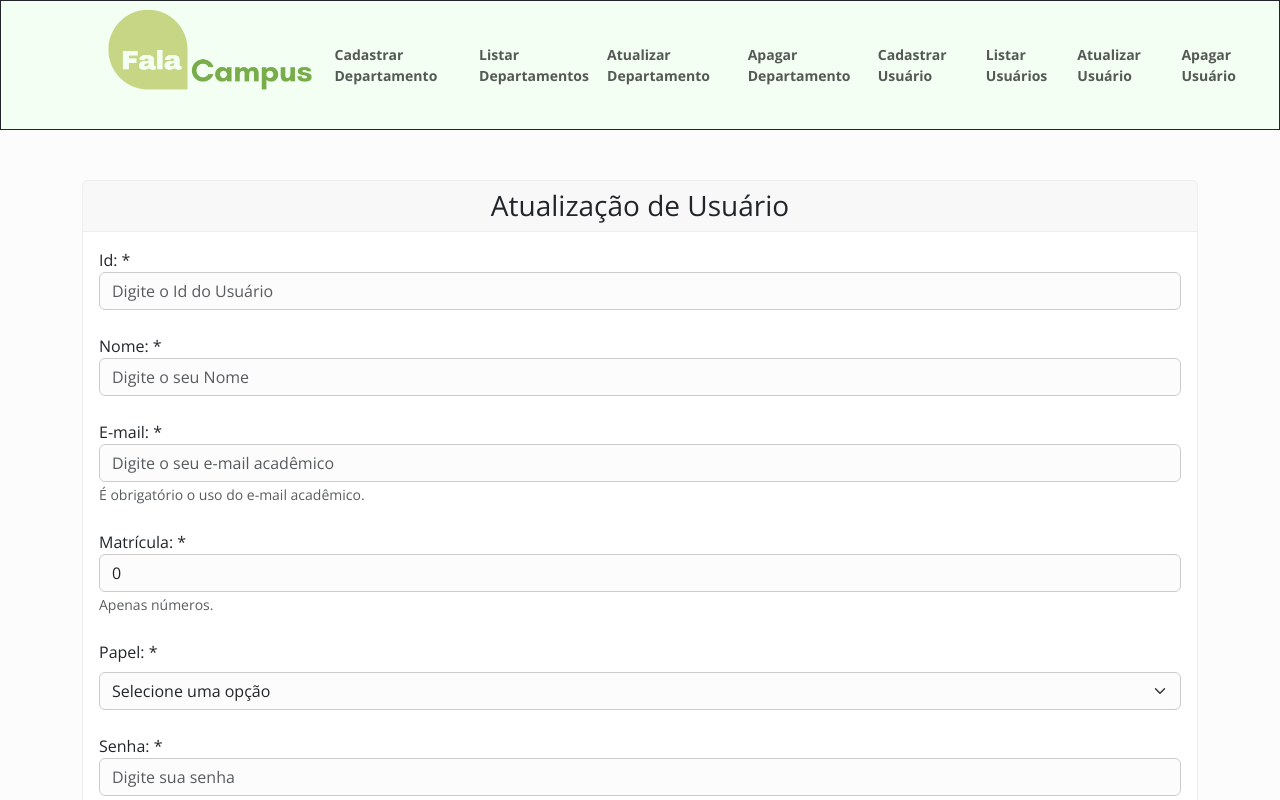
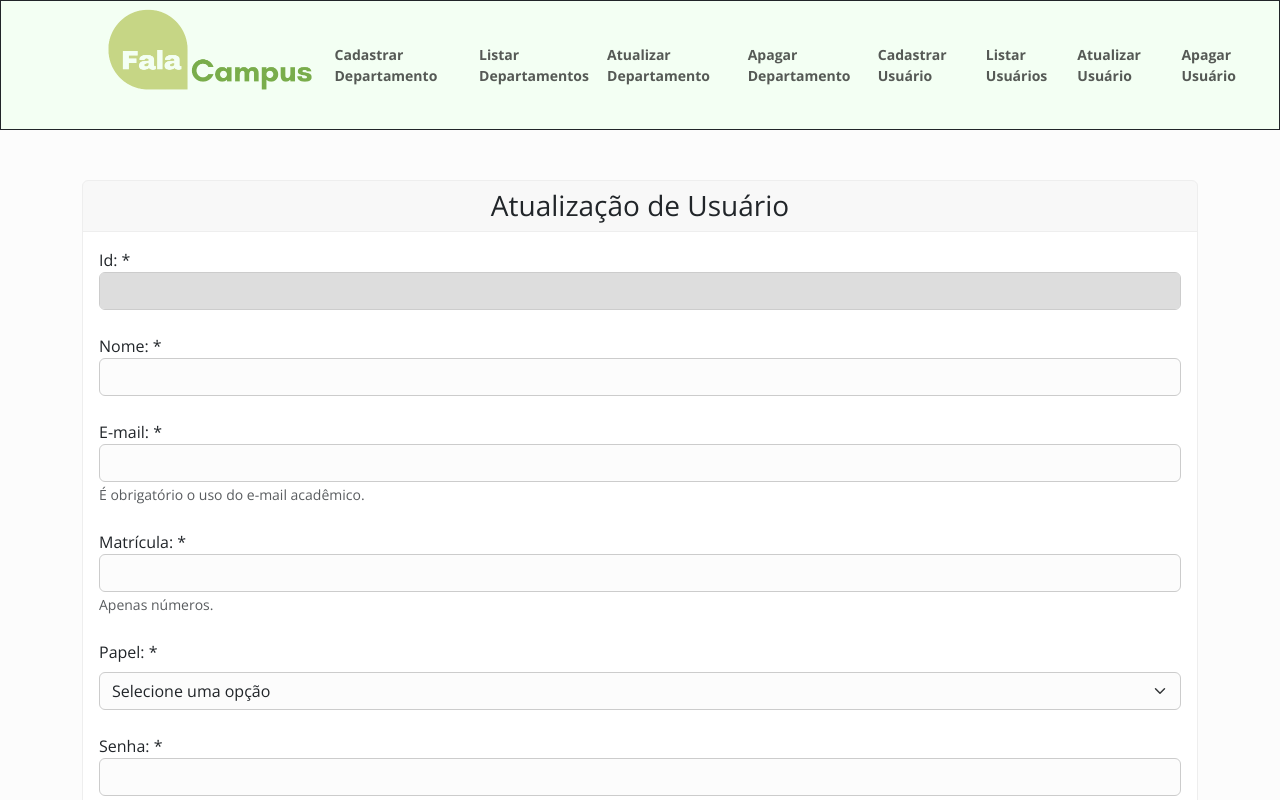
Before and after one commit to moreiranat/falacampus-frontend, a React (Create React App) app: page /UpdateUser/1 in a window 1280 px wide. Shown: the top 800 px of the page. Built offline with nearby package versions, Linux system fonts and the light colour scheme; no server answers.

Commit message:
Adding componentDidMount and componentWillUnmount and Retrieving data in browsing (incomplete)

```diff
--- a/src/components/FormGroup.js
+++ b/src/components/FormGroup.js
@@ -5,7 +5,7 @@ export default class FormGroup extends React.Component {
     render() {
         return (
             <div className="form-group">
-                <label htmlFor="inputEmail">{this.props.label}</label>
+                <label>{this.props.label}</label>
                 {this.props.children}
             </div>
         )
--- a/src/components/NavBar.js
+++ b/src/components/NavBar.js
@@ -20,12 +20,12 @@ function NavBar(props) {
 
                         <NavBarItem href="/createDepartament" label="Cadastrar Departamento"/>
                         <NavBarItem href="/viewDepartaments" label="Listar Departamentos"/>
-                        <NavBarItem href="/updateDepartament" label="Atualizar Departamento"/>
+                        <NavBarItem href="/updateDepartament/:id" label="Atualizar Departamento"/>
                         <NavBarItem href="/deleteDepartament" label="Apagar Departamento"/>
 
                         <NavBarItem href="/createUser" label="Cadastrar Usuário"/>
                         <NavBarItem href="/viewUsers" label="Listar Usuários"/>
-                        <NavBarItem href="/updateUser" label="Atualizar Usuário"/>
+                        <NavBarItem href="/updateUser/:id" label="Atualizar Usuário"/>
                         <NavBarItem href="/deleteUser" label="Apagar Usuário"/>
 
                         {/* <NavBarItem href="/" label="Sair"/> */}
--- a/src/main/AppRoutes.js
+++ b/src/main/AppRoutes.js
@@ -22,12 +22,12 @@ function AppRoutes() {
 
             <Route component = { CreateDepartament } path="/createDepartament" />
             <Route component = { ViewDepartaments } path="/viewDepartaments" />
-            <Route component = { UpdateDepartament } path="/updateDepartament" />
+            <Route component = { UpdateDepartament } path="/updateDepartament/:id" />
             <Route component = { DeleteDepartament } path="/deleteDepartament" />
 
             <Route component = { CreateUser } path="/createUser" />
             <Route component = { ViewUsers } path="/viewUsers" />
-            <Route component = { UpdateUser } path="/UpdateUser" />
+            <Route component = { UpdateUser } path="/UpdateUser/:id" />
             <Route component = { DeleteUser } path="/DeleteUser" />
 
         </BrowserRouter>
--- a/src/screens/createUser/CreateUser.js
+++ b/src/screens/createUser/CreateUser.js
@@ -17,6 +17,10 @@ class CreateUser extends React.Component {
         role: '',
         password: '',
         departamentId: 0
+    }
+
+    componentWillUnmount(){
+        this.clear();
     }
 
     create = async () => {
--- a/src/screens/deleteUser/DeleteUser.js
+++ b/src/screens/deleteUser/DeleteUser.js
@@ -11,6 +11,10 @@ class DeleteUser extends React.Component {
 
     state = {
       id: 0
+    }
+
+    componentWillUnmount(){
+      this.clear();
     }
 
     delete = () => {
--- a/src/screens/updateUser/UpdateUser.js
+++ b/src/screens/updateUser/UpdateUser.js
@@ -10,13 +10,42 @@ import FormGroup from '../../components/FormGroup';
 class UpdateUser extends React.Component {
 
     state = {
-        id: "",
+        id: '',
         name: '',
         email: '',
-        registration: 0,
+        registration: '',
         role: '',
         password: '',
-        departamentId: 0
+        departamentId: ''
+    }
+
+    componentDidMount() {
+        const params = this.props.match.params;
+        const id = params.id;
+        this.findById(id);
+    }
+
+    // componentWillUnmount(){
+    //     this.clear();
+    // }
+
+    findById = (userId) => {
+        axios.get(`http://localhost:8080/api/user?id=${userId}`)
+            .then(response => {
+                const user = response.data[0];
+                const id = user.id;
+                const name = user.name;
+                const email = user.email;
+                const registration = user.registration;
+                const role = user.role;
+                const departamentId = user.departamentId;
+
+                this.setState({ id, name, email, registration, role, departamentId });
+            }
+            ).catch(error => {
+                console.log(error.response);
+            }
+            );
     }
 
     update = async () => {
@@ -31,7 +60,7 @@ class UpdateUser extends React.Component {
             }
         ).then(response => {
             console.log(response);
-
+            // this.find();
         }
         ).catch(error => {
             console.log(error.response);
@@ -58,28 +87,31 @@ class UpdateUser extends React.Component {
                                         <div className='bs-component'>
                                             <form>
                                                 <fieldset>
-                                                    <FormGroup label='Id: *'>
-                                                        <input type="number" className="form-control" id="inputUserId"
-                                                        placeholder="Digite o Id do Usuário"
-                                                        value={this.state.id} onChange={(e) => { this.setState({ id: e.target.value }) }} />
+                                                    <FormGroup label="Id: *" htmlFor="inputUserId">
+                                                        <input type="long" id="inputUserId" disabled={true} className="form-control"
+                                                        value={this.state.id} name="id" onChange={(e) => { this.setState({ id: e.target.value })}} />
                                                     </FormGroup>
                                                     <br />
-                                                    <FormGroup label='Nome: *'>
-                                                        <input type="text" className="form-control" id="inputUserName" placeholder="Digite o seu Nome" value={this.state.name} onChange={(e) => { this.setState({ name: e.target.value }) }} />
+                                                    <FormGroup label="Nome: *" htmlFor="inputUserName">
+                                                        <input type="text" id="inputUserName" className="form-control"
+                                                        value={this.state.name} name="name" onChange={(e) => { this.setState({ name: e.target.value }) }} />
                                                     </FormGroup>
                                                     <br />
-                                                    <FormGroup label='E-mail: *'>
-                                                        <input type="email" className="form-control" id="inputEmail" aria-describedby="emailHelp" placeholder="Digite o seu e-mail acadêmico" value={this.state.email} onChange={(e) => { this.setState({ email: e.target.value }) }} />
+                                                    <FormGroup label="E-mail: *" htmlFor="inputEmail">
+                                                        <input type="email" id="inputEmail" className="form-control" aria-describedby="emailHelp"
+                                                        value={this.state.email} name="email" onChange={(e) => { this.setState({ email: e.target.value }) }} />
                                                         <small id="emailHelp" className="form-text text-muted">É obrigatório o uso do e-mail acadêmico.</small>
                                                     </FormGroup>
                                                     <br />
-                                                    <FormGroup label='Matrícula: *'>
-                                                        <input type="long" className="form-control" id="inputRegistration" placeholder="Digite o Número da sua Matrícula" value={this.state.registration} onChange={(e) => { this.setState({ registration: e.target.value }) }} />
+                                                    <FormGroup label="Matrícula: *" htmlFor="inputRegistration">
+                                                        <input type="long" id="inputRegistration" className="form-control"
+                                                        value={this.state.registration} name="registration" onChange={(e) => { this.setState({ registration: e.target.value }) }} />
                                                         <small id="registrationHelp" className="form-text text-muted">Apenas números.</small>
                                                     </FormGroup>
                                                     <div className="form-group">
                                                         <label htmlFor="selectRole" className="form-label mt-4">Papel: *</label>
-                                                        <select className="form-select" id="selectRole" value={this.state.role} onChange={(e) => { this.setState({ role: e.target.value }) }}>
+                                                        <select className="form-select" id="selectRole"
+                                                        value={this.state.role} name="role" onChange={(e) => { this.setState({ role: e.target.value }) }}>
                                                             <option>Selecione uma opção</option>
                                                             <option>STUDENT</option>
                                                             <option>TECHNICIAN</option>
@@ -88,16 +120,16 @@ class UpdateUser extends React.Component {
                                                         </select>
                                                     </div>
                                                     <br />
-                                                    <FormGroup label='Senha: *'>
-                                                        <input type="password" className="form-control" id="inputPassword" placeholder="Digite sua senha" value={this.state.password} onChange={(e) => { this.setState({ password: e.target.value }) }} />
+                                                    <FormGroup label="Senha: *" htmlFor="inputPassword">
+                                                        <input type="password" id="inputPassword" className="form-control"
+                                                        value={this.state.password} name="password" onChange={(e) => { this.setState({ password: e.target.value }) }} />
                                                         <small id="passwordHelp" className="form-text text-muted">A senha deve ter no mínimo 8 e no máximo 30 caracteres.</small>
                                                     </FormGroup>
                                                     <br />
-                                                    <FormGroup label='Id do Departamento: *'>
-                                                        <input type="long" className="form-control" id="inputDepartamentId" placeholder="Digite o Id do Departamento" value={this.state.departamentId} onChange={(e) => { this.setState({ departamentId: e.target.value }) }} />
+                                                    <FormGroup label="Id do Departamento: *" htmlFor="inputDepartamentId">
+                                                        <input type="long" id="inputDepartamentId" className="form-control"
+                                                        value={this.state.departamentId} name="departamentId" onChange={(e) => { this.setState({ departamentId: e.target.value }) }} />
                                                     </FormGroup>
-
-
                                                     <br />
                                                     <button onClick={this.update} type="button" className="btn btn-success">
                                                         <i className="pi pi-save"></i> Atualizar
@@ -105,7 +137,6 @@ class UpdateUser extends React.Component {
                                                     <button onClick={this.cancel} type="button" className="btn btn-danger btn-cancel">
                                                         <i className="pi pi-times"></i> Cancelar
                                                     </button>
-
                                                 </fieldset>
                                             </form>
                                         </div>
--- a/src/screens/viewUsers/ViewUsers.js
+++ b/src/screens/viewUsers/ViewUsers.js
@@ -20,6 +20,14 @@ class ViewUsers extends React.Component {
         departamentId: '',
         users: []
     }
+
+    componentDidMount(){
+        this.findAll();
+    }
+
+    // componentWillUnmount() {
+    //     this.clear();
+    // }
 
     delete = (userId) => {
         axios.delete(`http://localhost:8080/api/user/${userId}`,
@@ -132,7 +140,7 @@ class ViewUsers extends React.Component {
                                         </FormGroup>
                                         <br />
                                         <FormGroup label='E-mail:'>
-                                            <input type="email" className="form-control" id="inputEmail" aria-describedby="emailHelp" placeholder="Digite o e-mail acadêmico" value={this.state.email} onChange={(e) => { this.setState({ email: e.target.value }) }} />
+                                            <input type="email" className="form-control" id="inputEmail" aria-describedby="emailHelp" placeholder="Digite o E-mail Acadêmico" value={this.state.email} onChange={(e) => { this.setState({ email: e.target.value }) }} />
                                             <small id="emailHelp" className="form-text text-muted">É obrigatório o uso do e-mail acadêmico.</small>
                                         </FormGroup>
                                         <br />
@@ -151,18 +159,18 @@ class ViewUsers extends React.Component {
                                             </select>
                                         </div>
                                         <br />
-                                        <FormGroup label='Id do Departamento:'>
+                                        <FormGroup label='Id do Departamento: *'>
                                             <input type="long" className="form-control" id="inputDepartamentId" placeholder="Digite o Id do Departamento" value={this.state.departamentId} onChange={(e) => { this.setState({ departamentId: e.target.value }) }} />
                                         </FormGroup>
                                         <br />
                                         <button onClick={this.find} type="button" className="btn btn-success">
-                                            <i className="pi pi-search"></i> Filtrar
+                                            <i className="pi pi-search"></i> Buscar
                                         </button>
-                                        <br />
+                                        {/* <br />
                                         <br />
                                         <button onClick={this.findAll} type="button" className="btn btn-primary">
                                             <i className="pi pi-search"></i> Buscar Tudo
-                                        </button>
+                                        </button> */}
                                     </fieldset>
                                 </form>
                             </Card>
```
Lines whose indentation alone changed are shown as unchanged.
